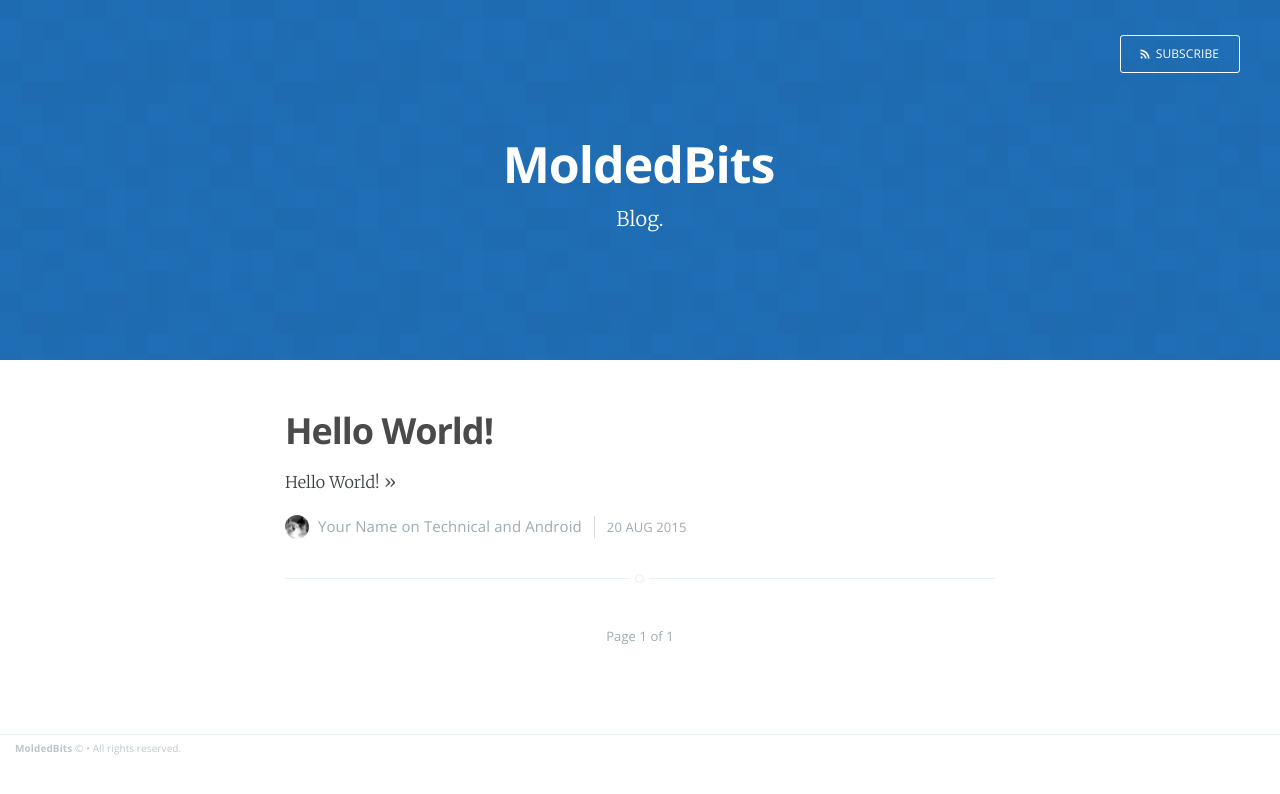
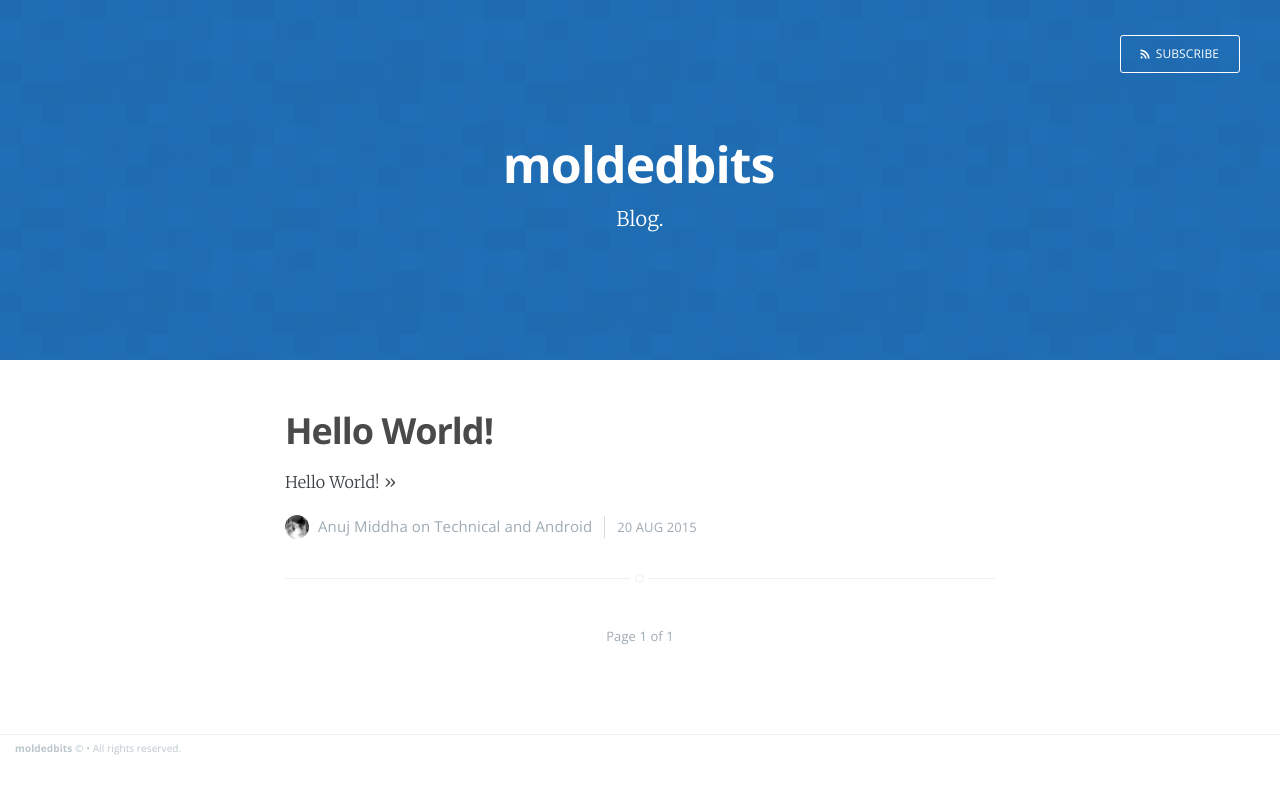
Before and after one commit to moldedbits/moldedbits.github.io, a Jekyll site: the page built from index.html, in a window 1280 px wide. Shown: the top 794 px of the page. Built offline with Jekyll 4.4.1, drawn with Linux system fonts in a browser that asks for light colours; Markdown is read by kramdown in place of the engine named in the settings; the list of posts is cut into pages by our own code.

Commit message:
changed to moldedbits, updated readme

```diff
--- a/_config.yml
+++ b/_config.yml
@@ -1,6 +1,6 @@
-name: MoldedBits
+name: moldedbits
 description: Blog
-meta_description: "MoldedBits Blog"
+meta_description: "moldedbits Blog"
 
 markdown: redcarpet
 highlighter: pygments
@@ -12,4 +12,4 @@ google_analytics: 'UA-XXXXXXXX-X'
 
 # Details for the RSS feed generator
 url:            'moldedbits.github.io'
-author:         'Your Name'
+author:         'Anuj Middha'
```
Also changed, not shown: README.md, 5 other files.
